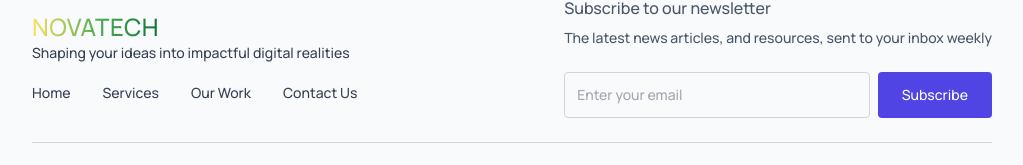
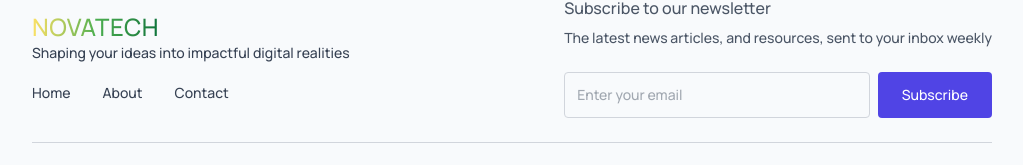
Before and after one commit to binayak1320/novastack-tech, a React (Vite) app: page /contact in a window 1280 px wide. Shown: the part 1687-1852 px from the top of the page, without its empty margins (128-1151 px from the left). Built offline with nearby package versions, Linux system fonts and the light colour scheme.

Commit message:
Fix: remove and change the menu name from footer

```diff
--- a/src/components/Footer.jsx
+++ b/src/components/Footer.jsx
@@ -15,23 +15,18 @@ const Footer = ({ theme }) => {
 
           <ul className="flex gap-8">
             <li>
-              <a className="hover:text-primary" href="#hero">
+              <a className="hover:text-primary" href="/">
                 Home
               </a>
             </li>
             <li>
-              <a className="hover:text-primary" href="#services">
-                Services
+              <a className="hover:text-primary" href="/about">
+                About
               </a>
             </li>
             <li>
-              <a className="hover:text-primary" href="#testimonial">
-                Our Work
-              </a>
-            </li>
-            <li>
-              <a className="hover:text-primary" href="contact-us">
-                Contact Us
+              <a className="hover:text-primary" href="/contact">
+                Contact
               </a>
             </li>
           </ul>
```
